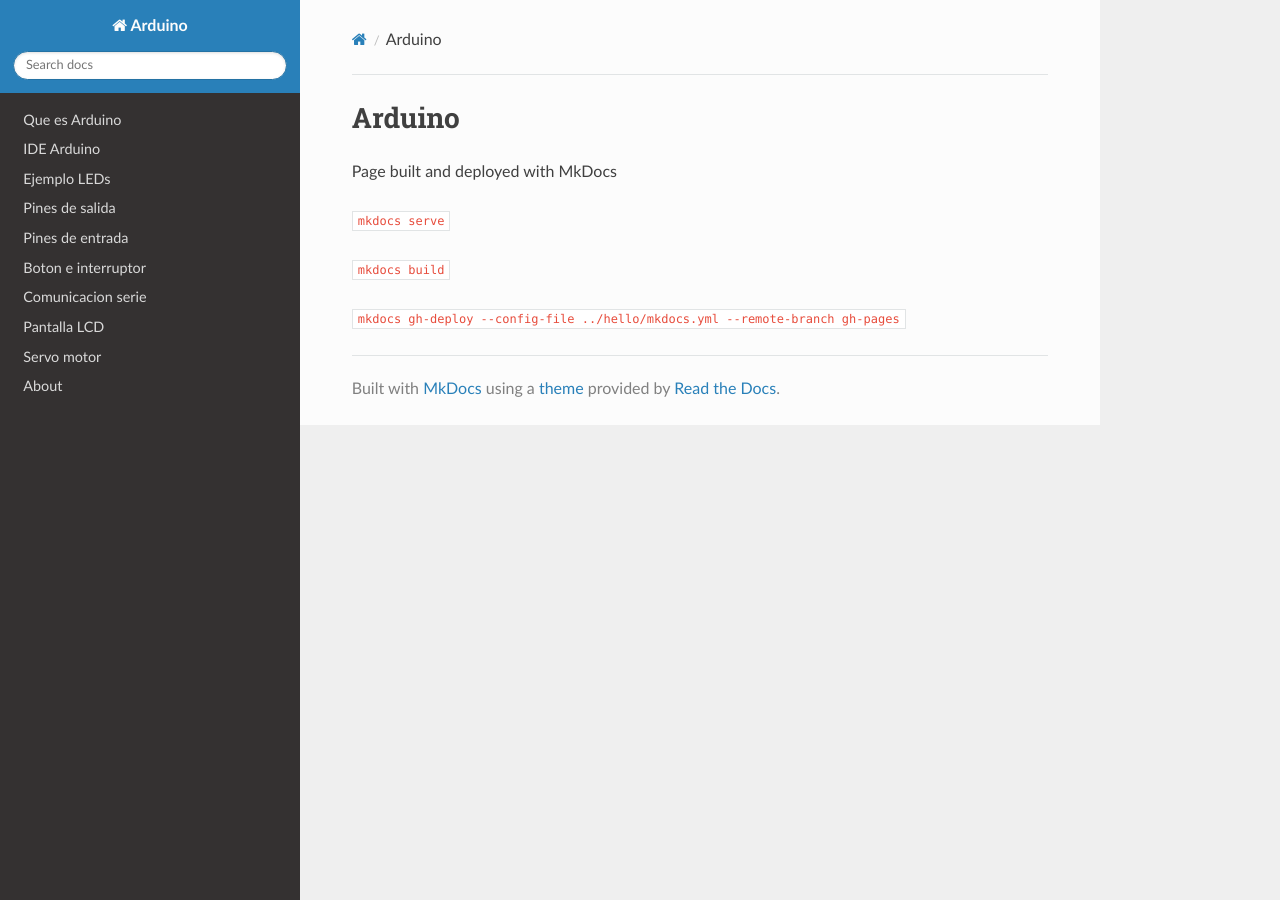
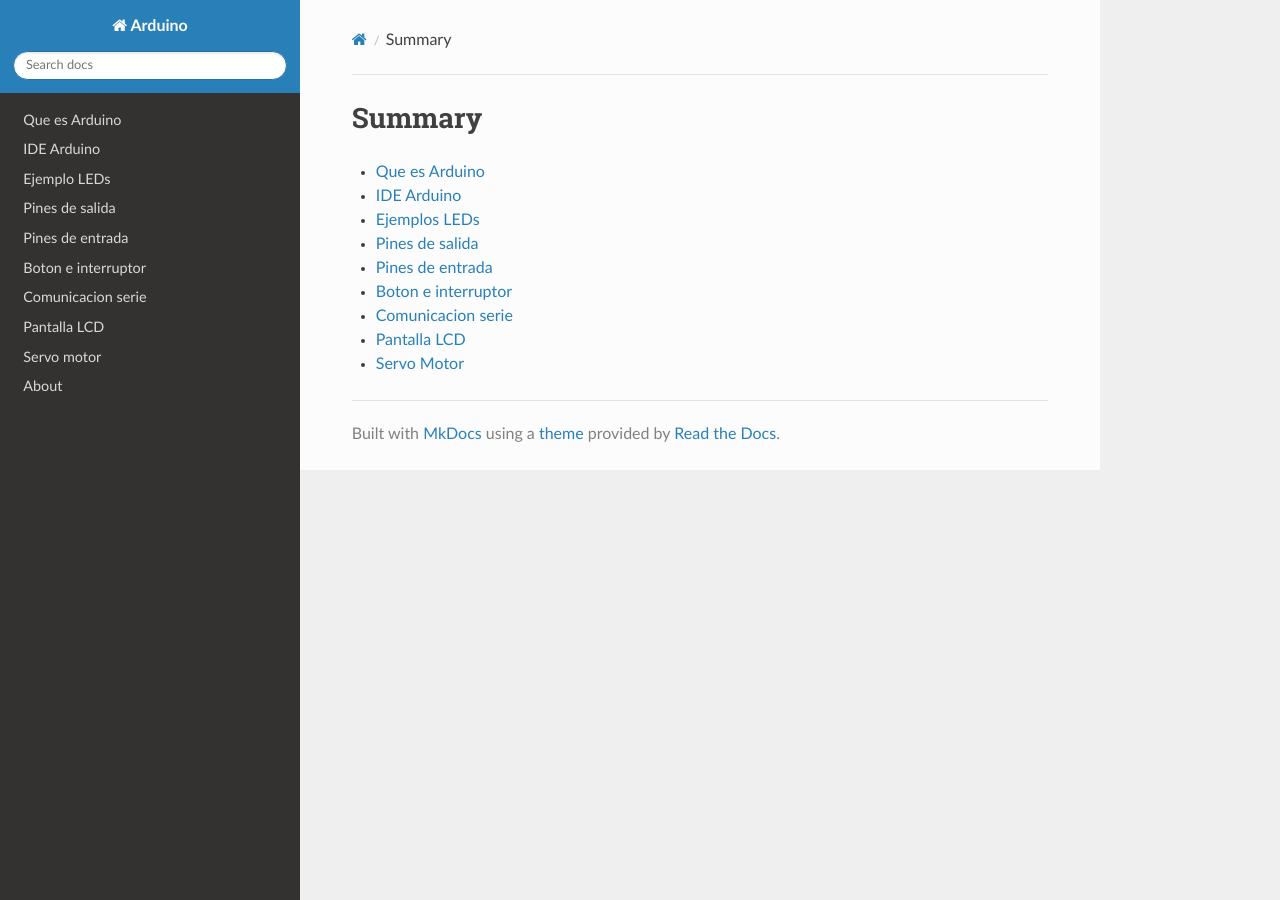
Before and after one commit to ubriquejazz/Arduino, an MkDocs documentation site: the page built from docs/index.md, in a window 1280 px wide. Built offline with MkDocs 1.6.1, drawn with Linux system fonts in a browser that asks for light colours; nearby versions of some CDN libraries.

Commit message:
typo solve

```diff
--- a/docs/index.md
+++ b/docs/index.md
@@ -1,9 +1,11 @@
-# Arduino
+# Summary
 
-Page built and deployed with MkDocs
-
- `mkdocs serve`
-
- `mkdocs build`
-
- `mkdocs gh-deploy --config-file ../hello/mkdocs.yml --remote-branch gh-pages`
+* [Que es Arduino](01_que_es_arduino.md)
+* [IDE Arduino](02_ide_arduino.md)
+* [Ejemplos LEDs](03_ejemplo_semaforo.md)
+* [Pines de salida](04_salidas.md)
+* [Pines de entrada](05_entradas_analogicas_y_digitales.md)
+* [Boton e interruptor](06_entradas_botones.md)
+* [Comunicacion serie](07_comunicacion_serie.md)
+* [Pantalla LCD](10_pantalla_lcd.md)
+* [Servo Motor](12_servo_motors.md)
```
